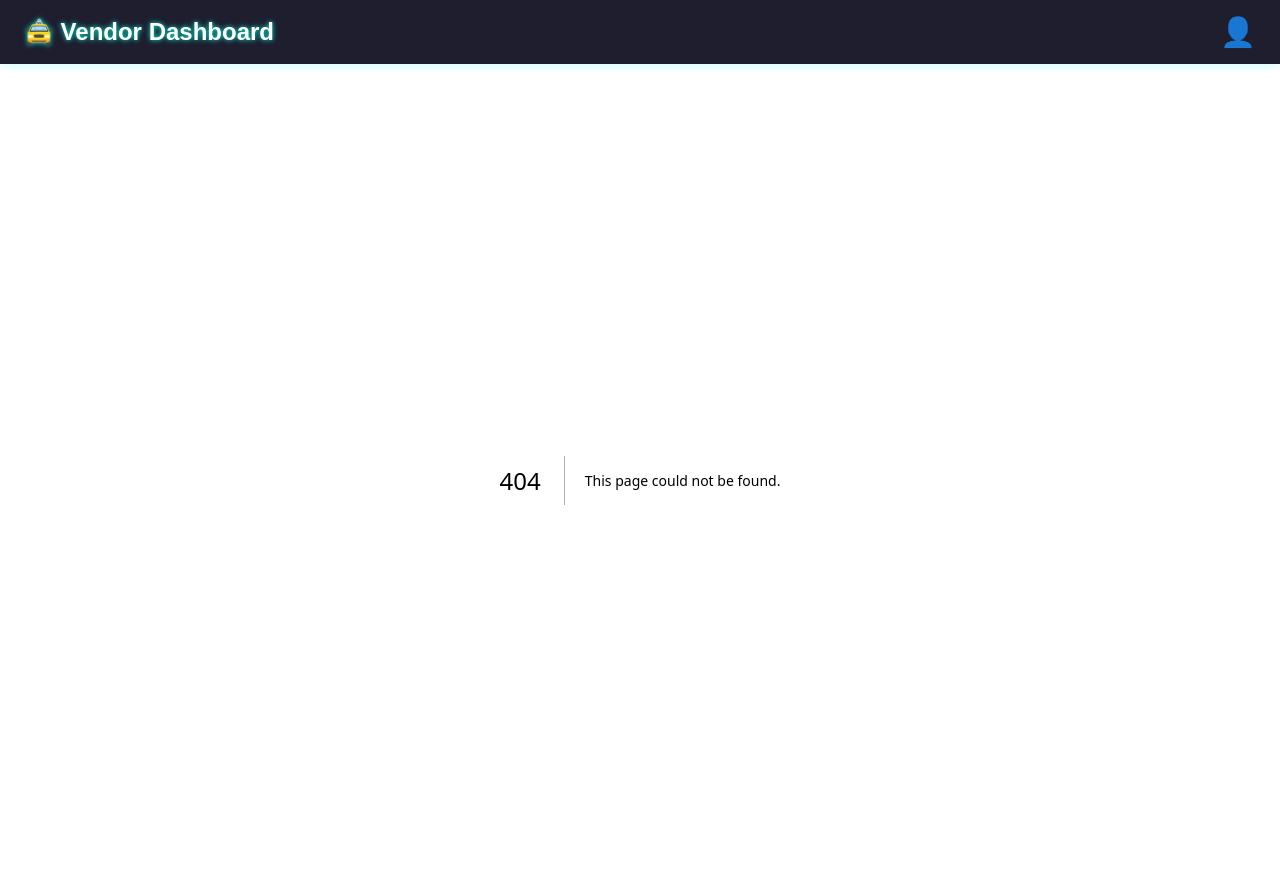
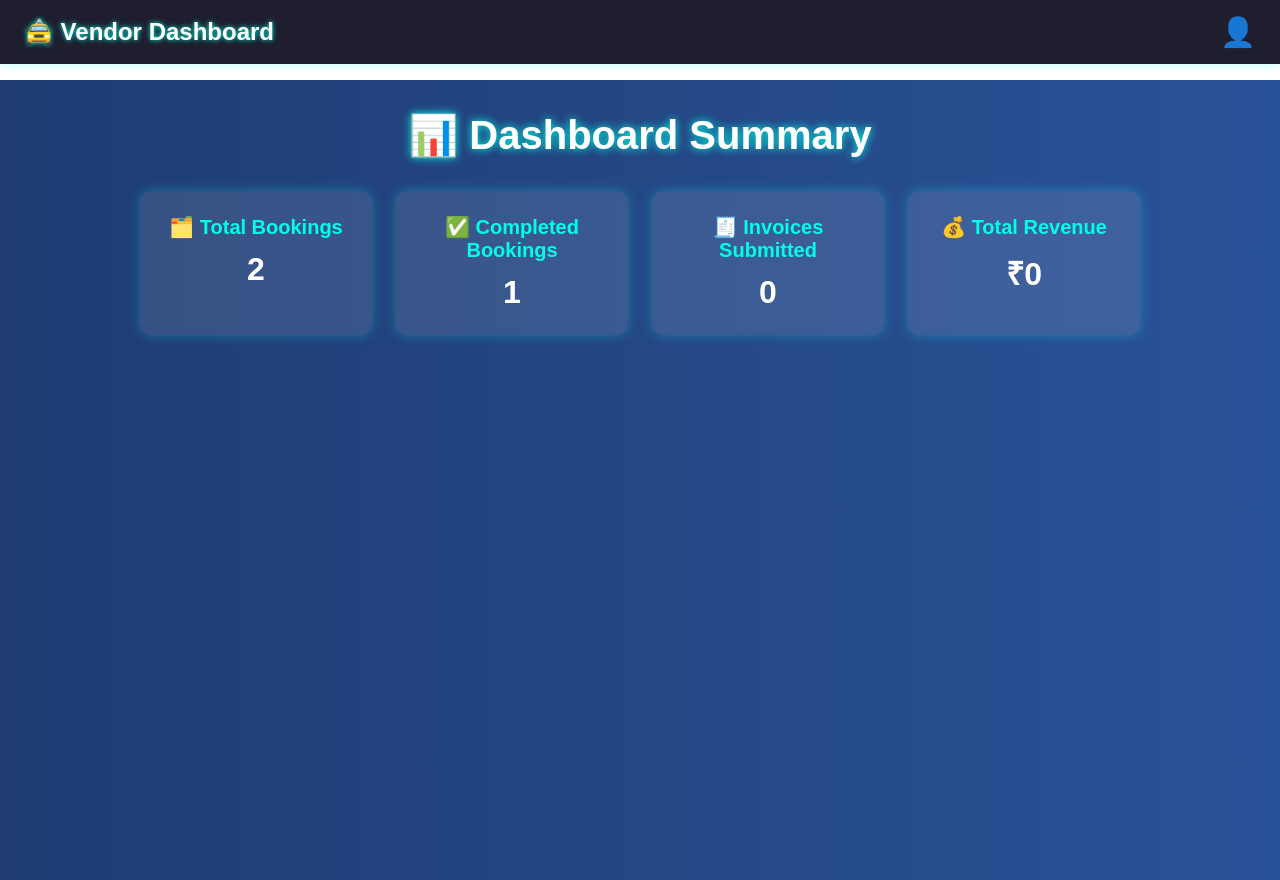
Before and after one commit to rohith-coder-45/vendor-dashboard, a Next.js app: page /dashboard in a window 1280 px wide. Before the commit this address had no page. Built offline with nearby package versions, Linux system fonts and the light colour scheme; sample sign-in values are in the browser's storage.

Commit message:
Add Dashboard Summary page with totals and revenue

```diff
--- /dev/null
+++ b/src/app/dashboard/dashboard.module.css
@@ -0,0 +1,46 @@
+.container {
+  padding: 2rem;
+  background: linear-gradient(to right, #1e3c72, #2a5298);
+  min-height: 100vh;
+  color: white;
+}
+
+.heading {
+  text-align: center;
+  font-size: 2.5rem;
+  margin-bottom: 2rem;
+  text-shadow: 0 0 8px #00ffe7;
+}
+
+.grid {
+  display: grid;
+  grid-template-columns: repeat(auto-fit, minmax(220px, 1fr));
+  gap: 1.5rem;
+  max-width: 1000px;
+  margin: 0 auto;
+}
+
+.card {
+  background: rgba(255, 255, 255, 0.1);
+  padding: 1.5rem;
+  border-radius: 12px;
+  text-align: center;
+  box-shadow: 0 0 12px rgba(0, 255, 255, 0.3);
+  transition: transform 0.2s ease;
+}
+
+.card:hover {
+  transform: translateY(-5px);
+  box-shadow: 0 0 20px #00ffe7;
+}
+
+.card h2 {
+  font-size: 1.25rem;
+  margin-bottom: 0.75rem;
+  color: #00ffe7;
+}
+
+.card p {
+  font-size: 2rem;
+  font-weight: bold;
+}
--- /dev/null
+++ b/src/app/dashboard/page.tsx
@@ -0,0 +1,61 @@
+'use client';
+
+import { useEffect, useState } from 'react';
+import useAuth from '../utils/useAuth';
+import styles from './dashboard.module.css';
+
+export default function DashboardPage() {
+  useAuth();
+
+  const [summary, setSummary] = useState({
+    totalBookings: 0,
+    completedBookings: 0,
+    totalInvoices: 0,
+    totalRevenue: 0,
+  });
+
+  useEffect(() => {
+    const manualBookings = JSON.parse(localStorage.getItem('manual_bookings') || '[]');
+    const dummyBookings = [
+      { id: 'BK001', status: 'Ongoing' },
+      { id: 'BK002', status: 'Completed' },
+    ];
+
+    const allBookings = [...manualBookings, ...dummyBookings];
+    const completed = allBookings.filter((b) => b.status === 'Completed');
+
+    const invoices = JSON.parse(localStorage.getItem('vendor_invoices') || '[]');
+    const totalAmount = invoices.reduce((sum: number, inv: any) => sum + Number(inv.amount), 0);
+
+    setSummary({
+      totalBookings: allBookings.length,
+      completedBookings: completed.length,
+      totalInvoices: invoices.length,
+      totalRevenue: totalAmount,
+    });
+  }, []);
+
+  return (
+    <main className={styles.container}>
+      <h1 className={styles.heading}>📊 Dashboard Summary</h1>
+      <div className={styles.grid}>
+        <div className={styles.card}>
+          <h2>🗂️ Total Bookings</h2>
+          <p>{summary.totalBookings}</p>
+        </div>
+        <div className={styles.card}>
+          <h2>✅ Completed Bookings</h2>
+          <p>{summary.completedBookings}</p>
+        </div>
+        <div className={styles.card}>
+          <h2>🧾 Invoices Submitted</h2>
+          <p>{summary.totalInvoices}</p>
+        </div>
+        <div className={styles.card}>
+          <h2>💰 Total Revenue</h2>
+          <p>₹{summary.totalRevenue}</p>
+        </div>
+      </div>
+    </main>
+  );
+}
```
